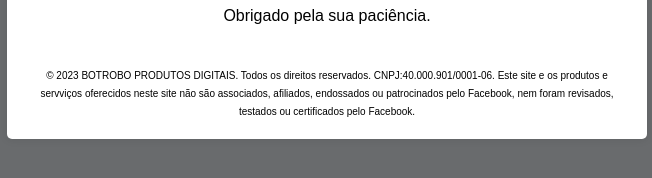
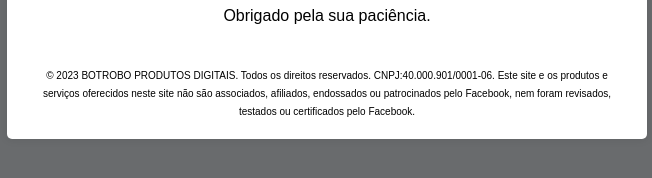
Before and after one commit to botrobobr/botrobo.github.io, a plain HTML site: page index.html in a window 1280 px wide. Shown: the part 426-604 px from the top of the page, 313-965 px from the left. Drawn offline with Linux system fonts and the light colour scheme.

Commit message:
index.html

```diff
--- a/index.html
+++ b/index.html
@@ -45,7 +45,7 @@
         <p>Nosso site está passando por algumas melhorias. Volte em breve para conferir as novidades!</p>
         <p>Obrigado pela sua paciência.</p>
         <p1>&copy; 2023 BOTROBO PRODUTOS DIGITAIS. Todos os direitos reservados. CNPJ:40.000.901/0001-06. </p1>
-	<p1>Este site e os produtos e servviços oferecidos neste site não são associados, afiliados, endossados ou patrocinados pelo Facebook, nem foram revisados, testados ou certificados pelo Facebook. </p1>
+	<p1>Este site e os produtos e serviços oferecidos neste site não são associados, afiliados, endossados ou patrocinados pelo Facebook, nem foram revisados, testados ou certificados pelo Facebook. </p1>
     </div>
 </body>
 </html>
```
